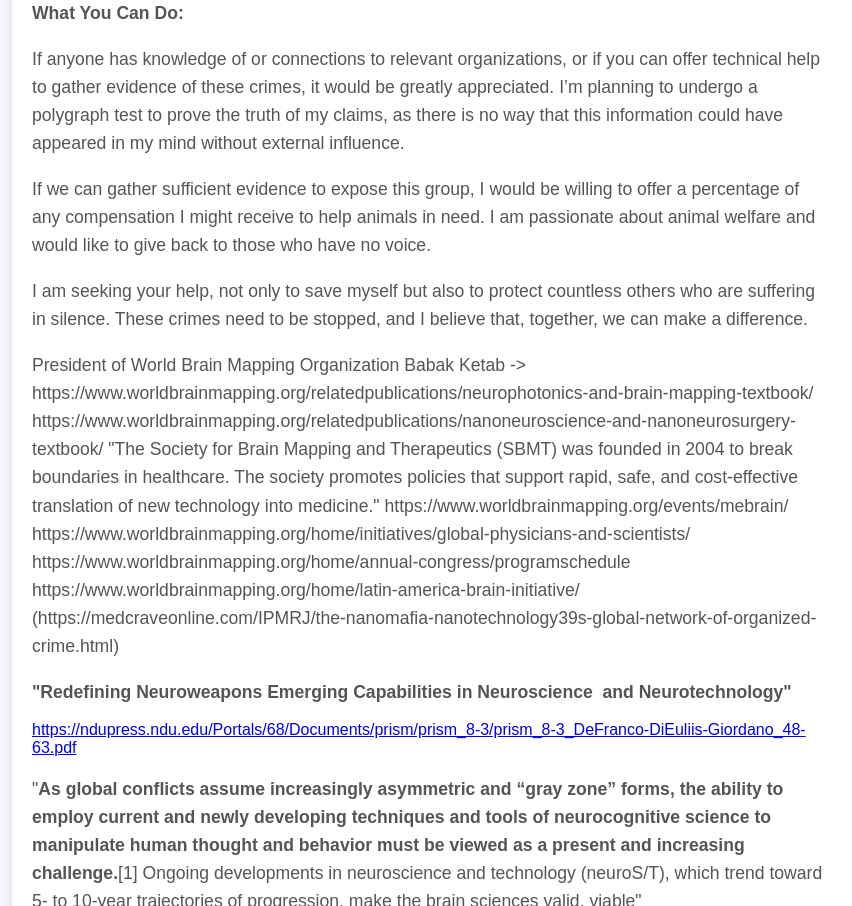
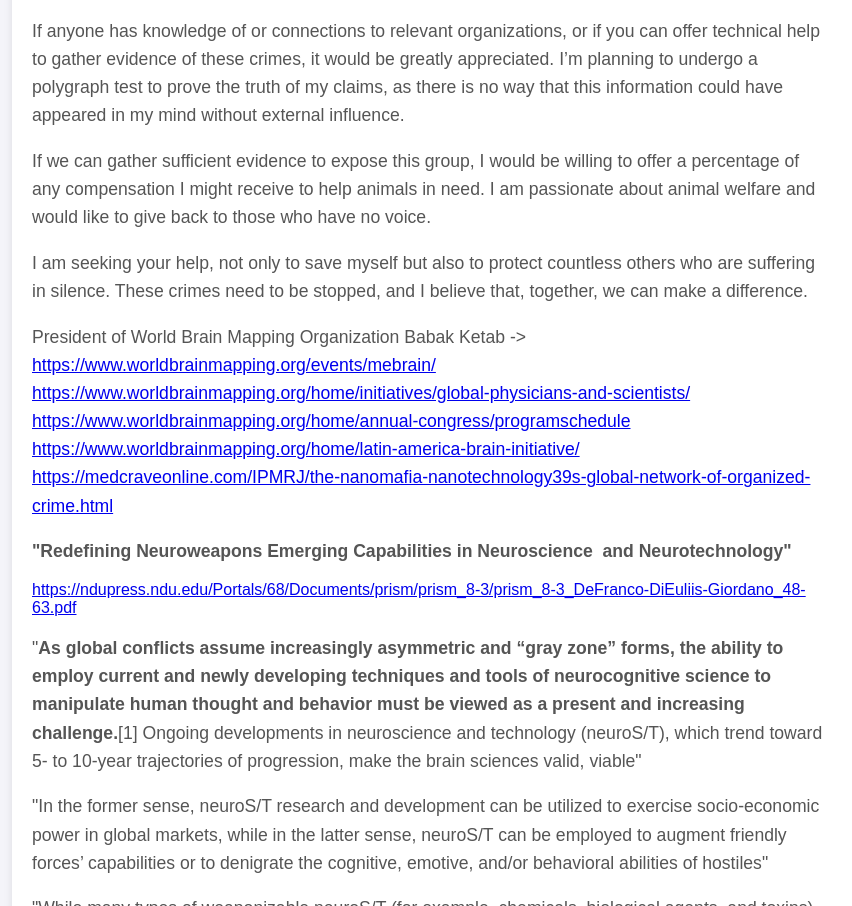
Before and after one commit to Ahtyne90/karolinariddle, a plain HTML site: page index.html in a window 1280 px wide. Shown: the part 1251-2157 px from the top of the page, without its empty margins (208-1060 px from the left). Drawn offline with Linux system fonts and the light colour scheme.

Commit message:
index.html

```diff
--- a/index.html
+++ b/index.html
@@ -30,7 +30,7 @@
 
             <p><strong>My Experience:</strong></p>
 
-            <p>I have been a victim of this illegal experimentation. I am not alone — many others are suffering as well. I know that the individuals behind this are confident they can get away with it. They have even made threats, saying no one will care or listen to the information I’ve compiled here.</p>
+            <p>I have been a victim of this illegal experimentation. I am not alone — many others are suffering as well. I know that the individuals behind this are confident they can get away with it.</p>
 
 
 
@@ -49,20 +49,21 @@
             <p>I am seeking your help, not only to save myself but also to protect countless others who are suffering in silence. These crimes need to be stopped, and I believe that, together, we can make a difference.</p>
 
              <p> President of World Brain Mapping Organization Babak Ketab ->
-             https://www.worldbrainmapping.org/relatedpublications/neurophotonics-and-brain-mapping-textbook/
+             <a href="https://www.worldbrainmapping.org/relatedpublications/neurophotonics-and-brain-mapping-textbook/"/>
 
-                 https://www.worldbrainmapping.org/relatedpublications/nanoneuroscience-and-nanoneurosurgery-textbook/
+                 <a href="https://www.worldbrainmapping.org/relatedpublications/nanoneuroscience-and-nanoneurosurgery-textbook/</p>
 
-                 "The Society for Brain Mapping and Therapeutics (SBMT) was founded in 2004 to break boundaries in healthcare. The society promotes policies that support rapid, safe, and cost-effective translation of new technology into medicine."
+                 <p>"The Society for Brain Mapping and Therapeutics (SBMT) was founded in 2004 to break boundaries in healthcare. The society promotes policies that support rapid, safe, and cost-effective translation of new technology into medicine."</p>
 
 
-                 https://www.worldbrainmapping.org/events/mebrain/
+                <a href="https://www.worldbrainmapping.org/events/mebrain/">https://www.worldbrainmapping.org/events/mebrain/</a>
 
-                 https://www.worldbrainmapping.org/home/initiatives/global-physicians-and-scientists/
+                <a href="https://www.worldbrainmapping.org/home/initiatives/global-physicians-and-scientists/">https://www.worldbrainmapping.org/home/initiatives/global-physicians-and-scientists/</a>
 
-                 https://www.worldbrainmapping.org/home/annual-congress/programschedule
+                 <a href="https://www.worldbrainmapping.org/home/annual-congress/programschedule">https://www.worldbrainmapping.org/home/annual-congress/programschedule</a>
 
-                 https://www.worldbrainmapping.org/home/latin-america-brain-initiative/  (https://medcraveonline.com/IPMRJ/the-nanomafia-nanotechnology39s-global-network-of-organized-crime.html)
+                 <a href="https://www.worldbrainmapping.org/home/latin-america-brain-initiative/">https://www.worldbrainmapping.org/home/latin-america-brain-initiative/</a>
+                 <a href="https://medcraveonline.com/IPMRJ/the-nanomafia-nanotechnology39s-global-network-of-organized-crime.html">https://medcraveonline.com/IPMRJ/the-nanomafia-nanotechnology39s-global-network-of-organized-crime.html</a>
 
 
 
@@ -125,8 +126,7 @@
                     to predict to what extent future techniques and environments of torture, as well as the “human enhancement” of potential victims and perpetrators
                     in terms of their mental and emotional resilience, may allow the subjective experience of pain and suffering to be circumvented, suppressed or otherwise
                     manipulated while still achieving the purposes and the profoundly dehumanizing, debilitating and incapacitating effects of torture.</p>
-                <a
-                    href="https://worldbrainmapping.site-ym.com/event/main-attendee">https://worldbrainmapping.site-ym.com/event/main-attendee</a>
+                <a href="https://worldbrainmapping.site-ym.com/event/main-attendee">https://worldbrainmapping.site-ym.com/event/main-attendee</a>
             </div>
             <div class="text_section">
                 <p class="normal_text_header_1">"A Review on Brain Imaging Techniques for BCI Application" (2017)</p>
```
